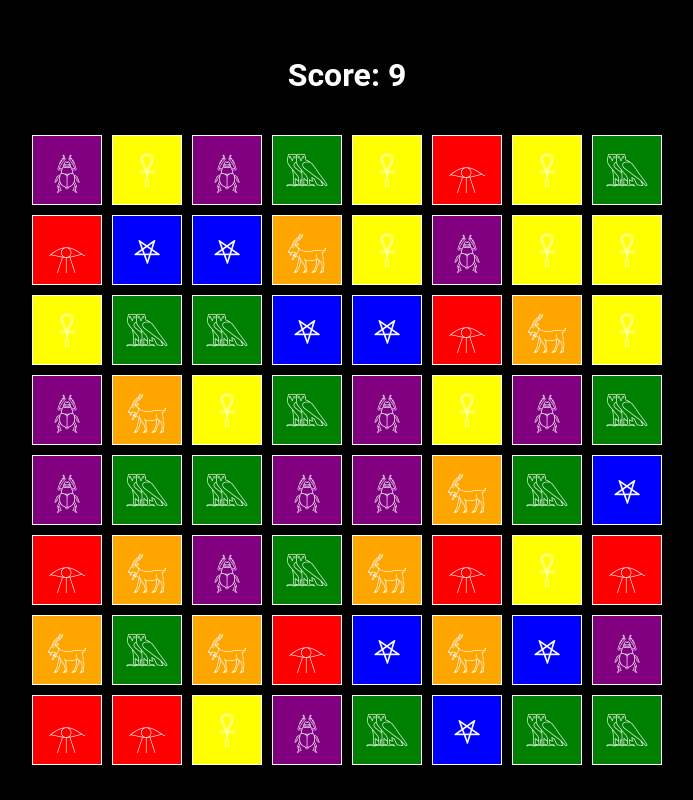
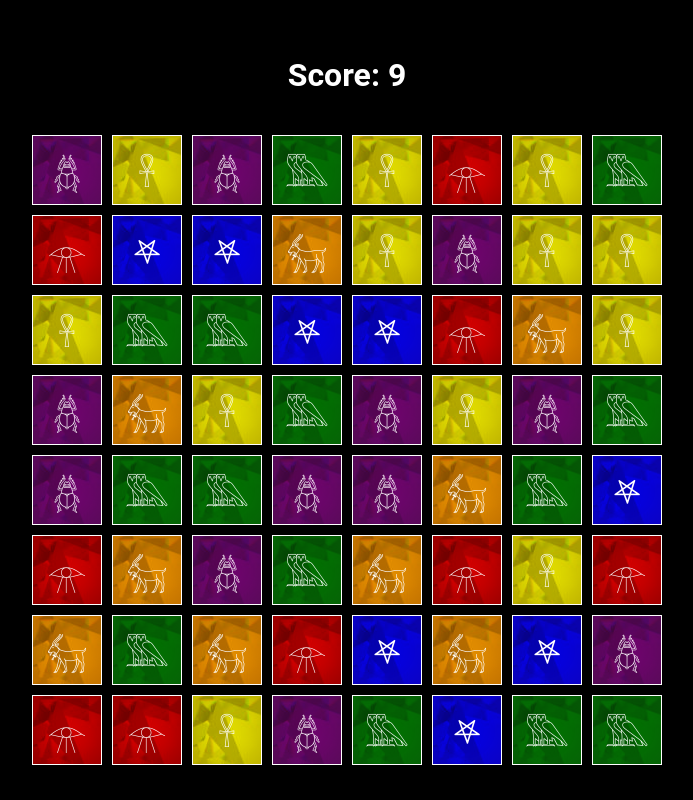
Before and after one commit to Mattds825/curse-crush, a React (Vite) app: page / in a window 1280 px wide. Shown: the whole page, without its empty margins (293-986 px from the left). Built offline with nearby package versions, Linux system fonts and the light colour scheme.

Commit message:
add gemstone texture to tiles

```diff
--- a/src/components/Tile.tsx
+++ b/src/components/Tile.tsx
@@ -1,4 +1,5 @@
 import React from "react";
+import diamondTexture from "../assets/diamond-texture.jpg";
 import PropTypes from "prop-types";
 
 interface TileProps {
@@ -50,7 +51,7 @@ const Tile: React.FC<TileProps> = (props) => {
       className="tile"
       data-id={index}
       draggable="true"
-      style={{ backgroundColor: color}}
+      style={{ backgroundColor: color, backgroundImage: `url(${diamondTexture})`, backgroundBlendMode: "multiply", boxShadow: `inset 0 0 50px ${colorToHexMap[color]}` }}
       onDragOver={(e) => e.preventDefault()}
       onDragEnter={dragEnter}
       onDragLeave={dragLeave}
```
Also changed, not shown: src/assets/diamond-texture.jpg (added).
